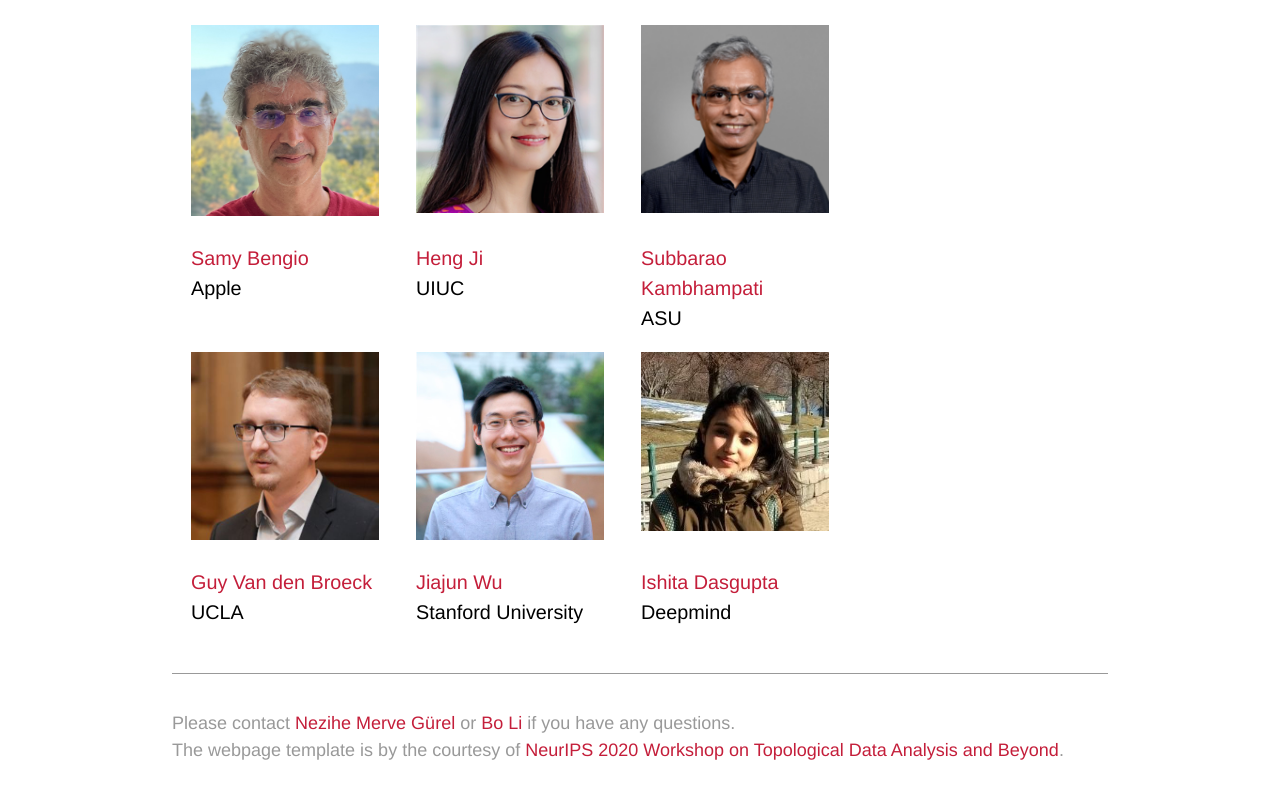
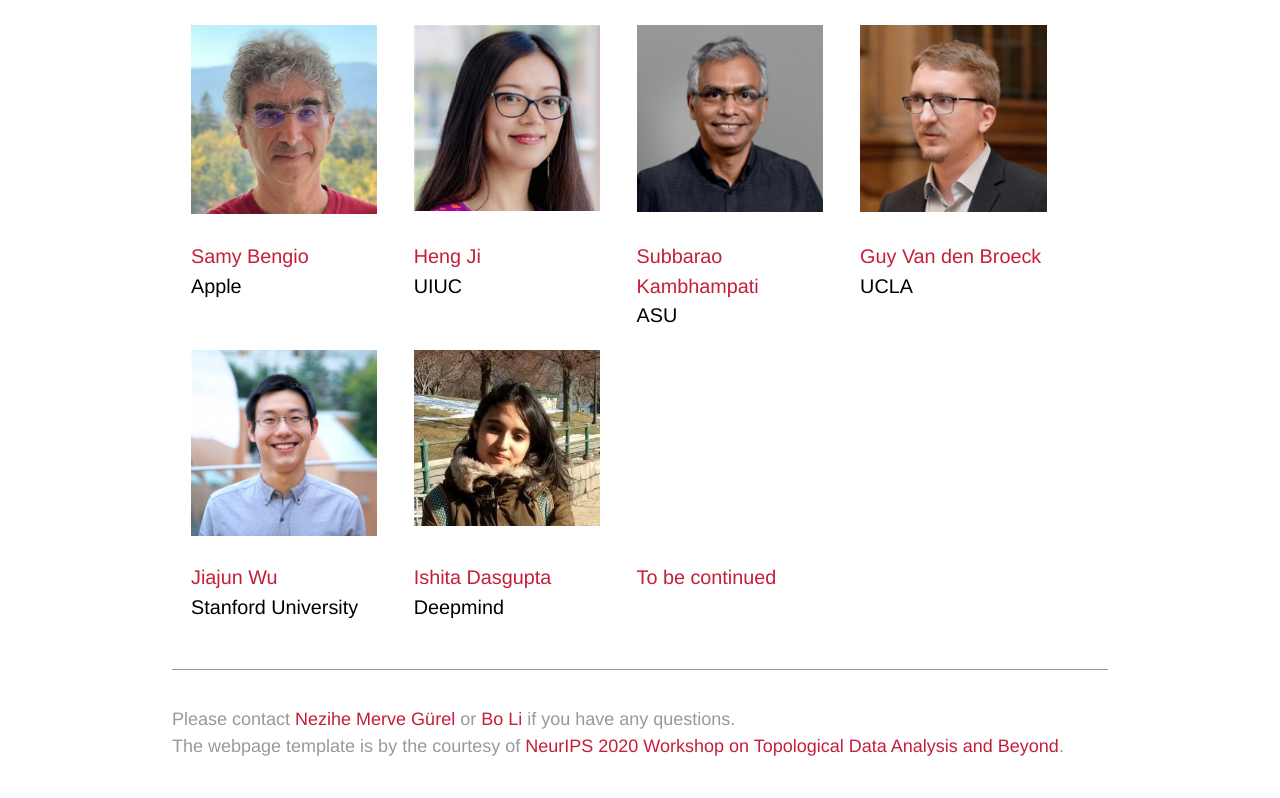
Before and after one commit to klr-icml2023/klr-icml2023.github.io, a plain HTML site: page speakers.html in a window 1280 px wide. Shown: the part 526-1324 px from the top of the page. Drawn offline with Linux system fonts and the light colour scheme; a web font is replaced by a local one.

Commit message:
Update speakers.html

```diff
--- a/speakers.html
+++ b/speakers.html
@@ -62,23 +62,26 @@
       <td><img src="./assets/images/samy.jpg" alt="Samy Bengio" width="225" /></td>
       <td><img src="./assets/images/heng.png" alt="Heng Ji" width="225" /></td>
       <td><img src="./assets/images/subbarao.png" alt="Subbarao Kambhampati" width="225" /></td>
+      <td><img src="./assets/images/guy.jpeg" alt="Guy Van den Broeck" width="225" /></td>
       <td> </td>
     </tr>
     <tr>
       <td width="225" ><a href="https://bengio.abracadoudou.com/">Samy Bengio</a><br />Apple</td>
       <td width="225" ><a href="http://blender.cs.illinois.edu/hengji.html">Heng Ji</a><br />UIUC</td>
       <td width="225" ><a href="https://rakaposhi.eas.asu.edu/">Subbarao Kambhampati</a><br />ASU</td>
+      <td width="225" ><a href="https://web.cs.ucla.edu/~guyvdb/">Guy&nbspVan&nbspden Broeck</a><br />UCLA</td>
       <td> </td>
     </tr>
     <tr>
-      <td><img src="./assets/images/guy.jpeg" alt="Guy Van den Broeck" width="225" /></td>
       <td><img src="./assets/images/jiajun.jpg" alt="Jiajun Wu" width="225" /></td>
       <td><img src="./assets/images/ishita.jpeg" alt="Ishita Dasgupta " width="225" /></td>
+      <td><img src="" alt="" width="225" /></td>
     </tr>
     <tr>
-      <td width="225" ><a href="https://web.cs.ucla.edu/~guyvdb/">Guy&nbspVan&nbspden Broeck</a><br />UCLA</td>
+
       <td width="225" ><a href="https://jiajunwu.com/">Jiajun Wu</a><br />Stanford University</td>
-      <td width="225" ><a href="Ishita Dasgupta ">Ishita Dasgupta</a><br />Deepmind</td>
+      <td width="225" ><a href="https://ishita-dg.github.io/">Ishita Dasgupta</a><br />Deepmind</td>
+      <td width="225" ><a href="">To be continued</a><br /></td>
     </tr>
 
   </tbody>
```
